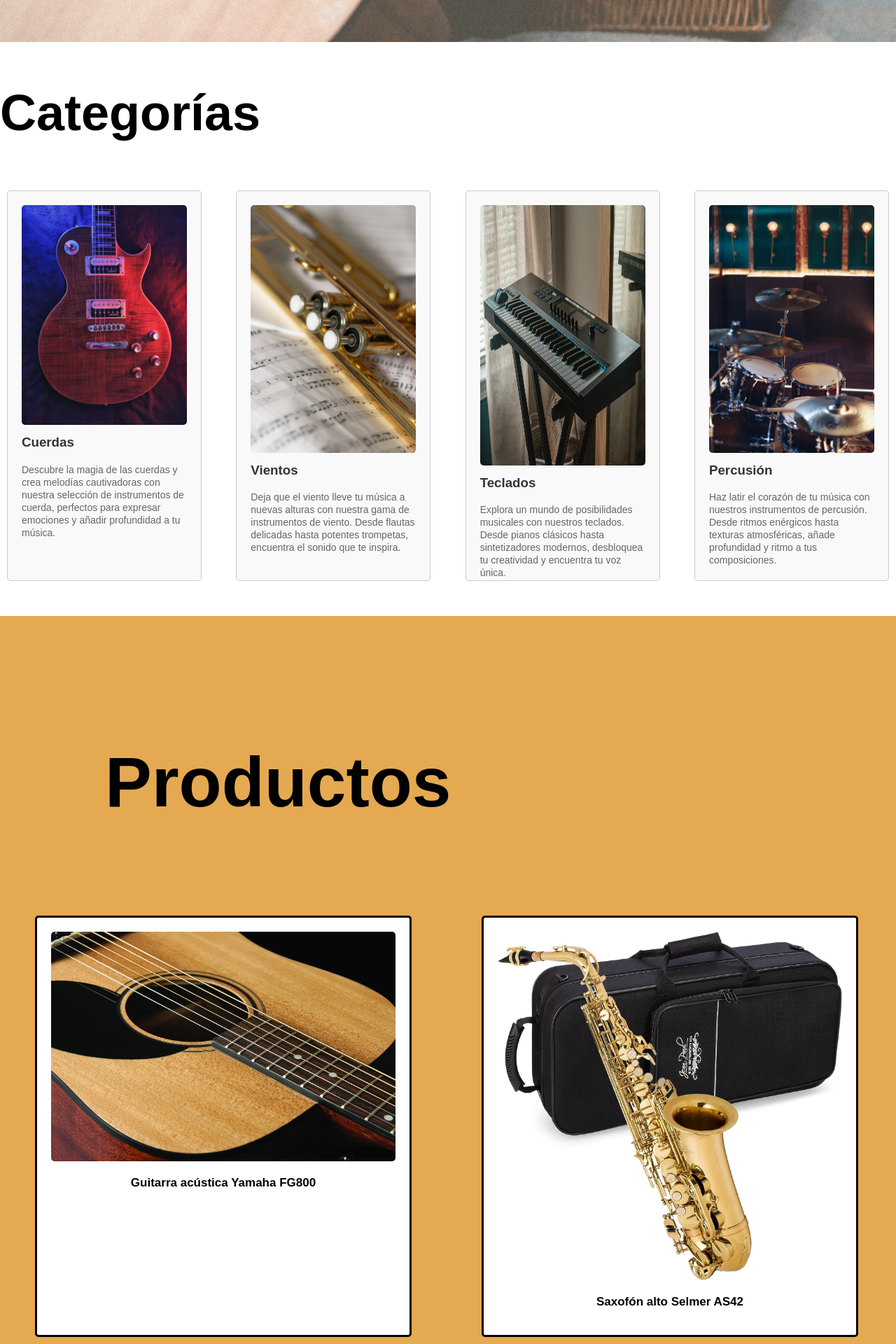
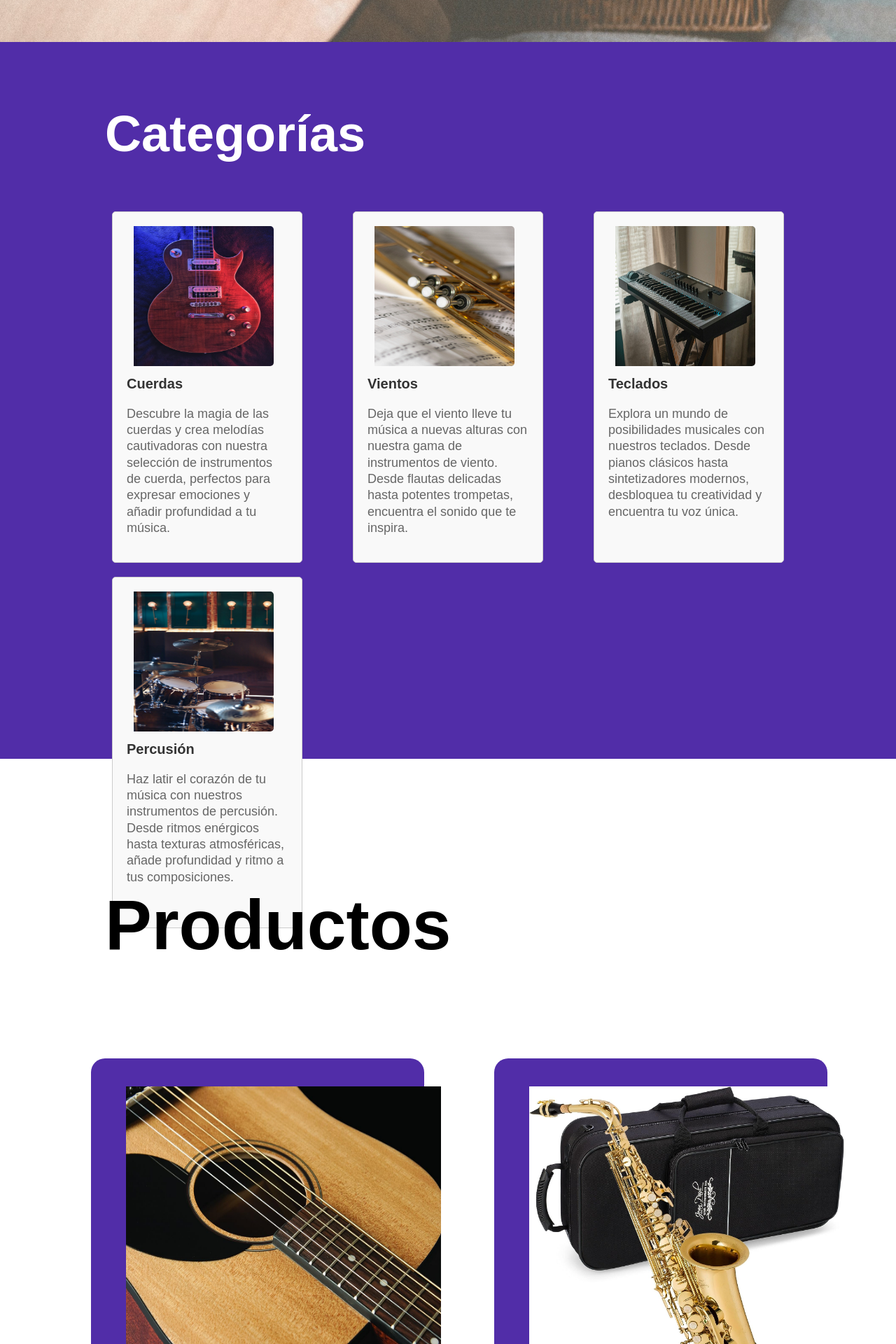
Before and after one commit to astridtorres21/Frontends_ProyectoFinal_C5_G2, a React (Create React App) app in the folder frontend/: page /register in a window 1280 px wide. Shown: the part 800-2720 px from the top of the page at 70% size. Built offline with nearby package versions, Linux system fonts and the light colour scheme.

Commit message:
cambio color body

```diff
--- a/frontend/src/components/Body.jsx
+++ b/frontend/src/components/Body.jsx
@@ -9,41 +9,47 @@ import './css/Body.css';
 const Body = () => {
   return (
     <div className="body">
+
+
       <section className="categories-section">
         <h2 className='title-categorias'>Categorías</h2>
         <div className="category-cards">
           <div className="category-card">
-            <img src={process.env.PUBLIC_URL + '/images/body/Cuerdas.jpg'} alt="Cuerdas" />
-            <h3>Cuerdas</h3>
-            <span>Descubre la magia de las cuerdas y
+            <section className='picture'> <img src={process.env.PUBLIC_URL + '/images/body/Cuerdas.jpg' } alt="Cuerdas" /> </section>
+
+            <h3> Cuerdas </h3>
+            <span className='descrption'>Descubre la magia de las cuerdas y
                 crea melodías cautivadoras con nuestra
                 selección de instrumentos de cuerda,
                 perfectos para expresar emociones y
                 añadir profundidad a tu música.</span>
+
           </div>
 
           <div className="category-card">
-            <img src="images/body/Vientos.jpg" alt="Vientos" />
+          <section className='picture'> <img src="images/body/Vientos.jpg" alt="Vientos" /> </section>
             <h3>Vientos</h3>
-            <span>Deja que el viento lleve tu música
+            <span className='descrption'>Deja que el viento lleve tu música
                 a nuevas alturas con nuestra gama
                 de instrumentos de viento. Desde
                 flautas delicadas hasta potentes
                 trompetas, encuentra el sonido
                 que te inspira.</span>
           </div>
+
           <div className="category-card">
-            <img src="images/body/Teclados.jpg" alt="Teclados" className="piano-img"/>
+          <section className='picture'> <img src="images/body/Teclados.jpg" alt="Teclados" className="piano-img"/></section>
             <h3>Teclados</h3>
-            <span>Explora un mundo de posibilidades musicales
+            <span className='descrption'>Explora un mundo de posibilidades musicales
                 con nuestros teclados. Desde pianos clásicos
                 hasta sintetizadores modernos, desbloquea
                 tu creatividad y encuentra tu voz única.</span>
           </div>
+
           <div className="category-card">
-            <img src="images/body/Percusion.jpg" alt="Percusión" />
+          <section className='picture'><img src="images/body/Percusion.jpg" alt="Percusión" /> </section>
             <h3>Percusión</h3>
-            <span>Haz latir el corazón de tu música
+            <span className='descrption'>Haz latir el corazón de tu música
                 con nuestros instrumentos de
                 percusión. Desde ritmos enérgicos
                 hasta texturas atmosféricas,
@@ -56,52 +62,62 @@ const Body = () => {
 
       <section className="products-section">
 
+      <h2 className='title-products'>Productos</h2>
+
+        <div className="products-cards" >
 
 
-        <div className="products-cards">
-
-        <h2 className='title-products'>Productos</h2>
 
           <div className="products-card">
-            <img src="images/body/Guitarra acústica Yamaha FG800.jpg" alt="Guitarra Acustica Yamaha FG800" />
+          <section className='picture-product'><img src="images/body/Guitarra acústica Yamaha FG800.jpg" alt="Guitarra Acustica Yamaha FG800" /></section>
             <h3>Guitarra acústica Yamaha FG800</h3>
           </div>
+
           <div className="products-card">
-            <img src="images/body/Saxofón alto Selmer AS42.jpg" alt="Saxofón alto Selmer AS42" />
+          <section className='picture-product'><img src="images/body/Saxofón alto Selmer AS42.jpg" alt="Saxofón alto Selmer AS42" /></section>
             <h3>Saxofón alto Selmer AS42</h3>
           </div>
+
           <div className="products-card">
-            <img src="images/body/Piano digital Casio Privia PX-160.jpg" alt="Piano digital Casio Privia PX-160" />
+          <section className='picture-product'><img src="images/body/Piano digital Casio Privia PX-160.jpg" alt="Piano digital Casio Privia PX-160" /></section>
             <h3>Piano digital Casio Privia PX-160</h3>
           </div>
+
           <div className="products-card">
-            <img src="images/body/Batería Pearl Export Series.jpg" alt="Batería Pearl Export Series" />
+          <section className='picture-product'><img src="images/body/Batería Pearl Export Series.jpg" alt="Batería Pearl Export Series" /></section>
             <h3>Batería Pearl Export Series</h3>
           </div>
+
           <div className="products-card">
-            <img src="images/body/Violín Yamaha V5SC.jpg" alt="Violín Yamaha V5SC" />
+          <section className='picture-product'><img src="images/body/Violín Yamaha V5SC.jpg" alt="Violín Yamaha V5SC" /></section>
             <h3>Violín Yamaha V5SC</h3>
           </div>
+
           <div className="products-card">
-            <img src="images/body/Flauta traversa Gemeinhardt 2SP.jpg" alt="Flauta traversa Gemeinhardt 2SP" />
+          <section className='picture-product'><img src="images/body/Flauta traversa Gemeinhardt 2SP.jpg" alt="Flauta traversa Gemeinhardt 2SP" /></section>
             <h3>Flauta traversa Gemeinhardt 2SP</h3>
           </div>
+
           <div className="products-card">
-            <img src="images/body/Teclado MIDI Akai MPK Mini.jpg" alt="Teclado MIDI Akai MPK Mini" />
+          <section className='picture-product'><img src="images/body/Teclado MIDI Akai MPK Mini.jpg" alt="Teclado MIDI Akai MPK Mini" /></section>
             <h3>Teclado MIDI Akai MPK Mini</h3>
           </div>
+
           <div className="products-card">
-            <img src="images/body/Trompeta Yamaha YTR-2330.jpg" alt="Trompeta Yamaha YTR-2330" />
+          <section className='picture-product'><img src="images/body/Trompeta Yamaha YTR-2330.jpg" alt="Trompeta Yamaha YTR-2330" /></section>
             <h3>Trompeta Yamaha YTR-2330</h3>
           </div>
+
           <div className="products-card">
-            <img src="images/body/Bajo eléctrico Fender Precision Bass.jpg" alt="Bajo eléctrico Fender Precision Bass" />
+          <section className='picture-product'><img src="images/body/Bajo eléctrico Fender Precision Bass.jpg" alt="Bajo eléctrico Fender Precision Bass" /></section>
             <h3>Bajo eléctrico Fender Precision Bass</h3>
           </div>
+
           <div className="products-card">
-            <img src="images/body/Cajón peruano LP Americana.jpg" alt="Cajón peruano LP Americana" />
+          <section className='picture-product'><img src="images/body/Cajón peruano LP Americana.jpg" alt="Cajón peruano LP Americana" /></section>
             <h3>Cajón peruano LP Americana</h3>
           </div>
+
         </div>
       </section>
     </div>
--- a/frontend/src/components/css/Body.css
+++ b/frontend/src/components/css/Body.css
@@ -1,10 +1,16 @@
-
 .categories-section {
     margin-bottom: 40px;
+    background-color: #512DA8;
+    margin-top: -60px;
+    height: 1024px;
 }
 
 .title-categorias{
     font-size: 72px;
+    padding-top: 90px;
+    padding-left: 150px;
+    color: #fff;
+
 }
 
 
@@ -12,27 +18,41 @@
     display: flex;
     flex-wrap: wrap;
     justify-content: space-between;
+    padding-left: 150px;
+    padding-right: 150px;
+
 }
 
 
 .category-card {
-    width: calc(20% - 20px);
+/* width: calc(20% - 20px);*/
     margin: 10px;
     padding: 20px;
     border: 1px solid #ccc;
     border-radius: 5px;
     background-color: #f9f9f9;
+    height: 460px;
+    width: 230px;
+}
+
+.category-card picture {
+    width: 200px ;
+    height: 200px;
+
+
 }
 
 
 .category-card img {
-    width: 100%;
-    height: auto;
+    width: 200px;
+    height: 200px;
     border-radius: 5px;
+    padding-left: 10px;
 }
 
 
 .category-card h3 {
+    font-size: 20px;
     color: #333;
     margin-top: 10px;
 }
@@ -40,21 +60,21 @@
 
 .category-card span {
     color: #666;
-    font-size: 14px;
+    font-size: 18px;
+    text-align: justify;
+    line-height: 1.3;
 }
 
 
-.category-card img.piano-img {
-    width: 100%;
-    height: 100%;
-    max-height: 72%;
-}
+
 
 .products-cards {
     display: flex;
     flex-wrap: wrap;
+    background-color: #ffffff;
+    align-content: center;
+    margin-left: 80px;
 
-    background-color: #E4A951;
 }
 
 
@@ -64,19 +84,36 @@
     margin-left: 150px;
 }
 
-.products-card img {
-    width: 100%;
-    height: auto;
-    border-radius: 5px;
+.picture-product{
+    width: 480px;
+    height: 519px;
+    border-radius: 10px;
+    display: block;
+    margin-left: auto;
+    margin-right: auto;
+    padding-left: 30px ;
 }
 
+.picture-product img{
+width: 450px;
+height: 450px;
+padding-top: 20px;
+border-top-left-radius: 10px;
+border-top-right-radius: 10px;
+border-bottom-left-radius: 10px;
+border-bottom-right-radius: 10px;
+
+}
+
+
+
 .products-card{
-    width: calc(40% - 20px);
+    width: calc(38% - 20px);
+    height: 519px;
     margin: 50px;
     padding: 20px;
-    border: 3px solid #000;
-    border-radius: 5px;
-    background-color: #fff;
+    border-radius: 20px;
+    background-color: #512DA8;
 
 
 }
@@ -85,7 +122,8 @@
     display: flex;
     align-items: center;
     justify-content: center;
-    color: #000;
+    color: #fff;
     font-size: 17px;
+    margin-top: -22px;
 
 }
```
